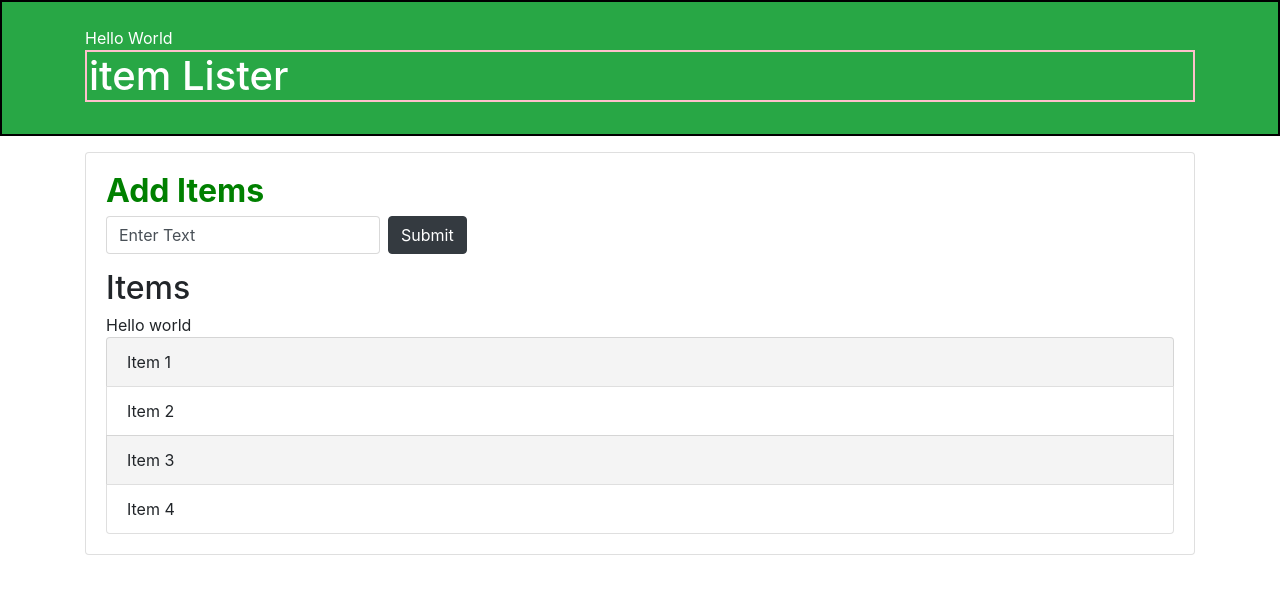
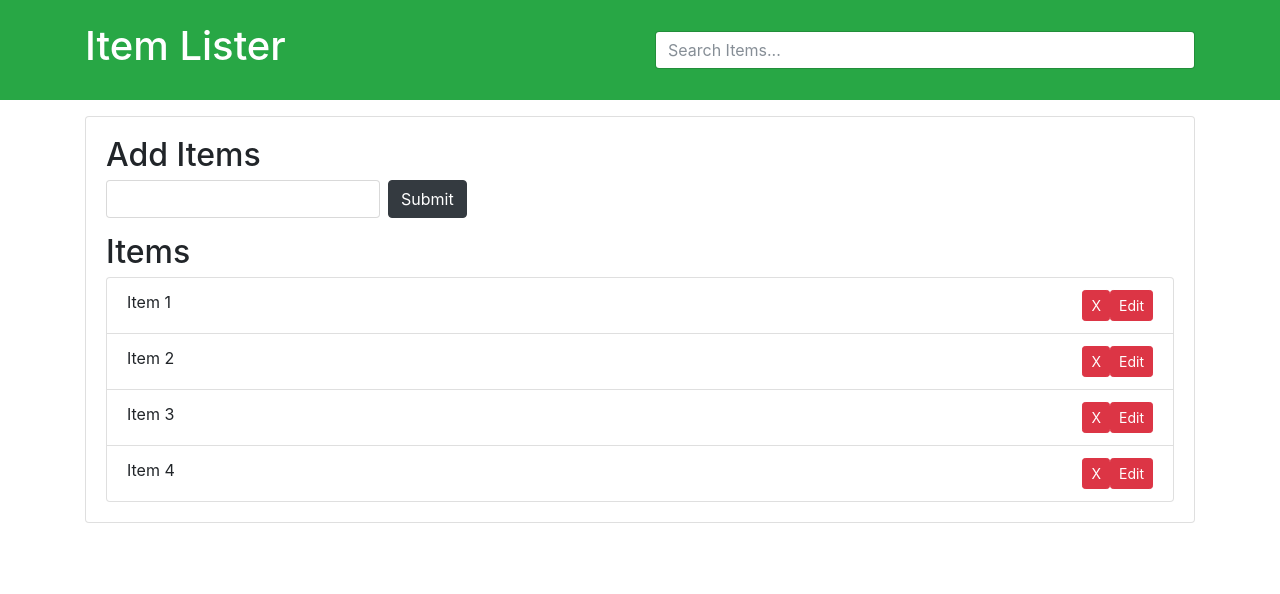
Before and after one commit to ansam007/UseOfLocalStorage, a plain HTML site: page index.html in a window 1280 px wide. Drawn offline with nearby package versions, Linux system fonts and the light colour scheme.

Commit message:
add edit buttom

```diff
--- a/index.html
+++ b/index.html
@@ -10,23 +10,29 @@
 <body>
   <header id="main-header" class="bg-success text-white p-4 mb-3">
     <div class="container">
-      <h1 id="header-title">item Lister <span style="display:none">123</span></h1>
+      <div class="row">
+        <div class="col-md-6">
+            <h1 id="header-title">Item Lister</h1>
+        </div>
+        <div class="col-md-6 align-self-center">
+            <input type="text" class="form-control" id="filter" placeholder="Search Items...">
+        </div>
+      </div>
     </div>
   </header>
   <div class="container">
    <div id="main" class="card card-body">
     <h2 class="title">Add Items</h2>
-    <form class="form-inline mb-3">
-      <input type="text" class="form-control mr-2" value="Enter Text">
+    <form id="addForm" class="form-inline mb-3">
+      <input type="text" class="form-control mr-2" id="item">
       <input type="submit" class="btn btn-dark" value="Submit">
     </form>
     <h2 class="title">Items</h2>
-
     <ul id="items" class="list-group">
-      <li class="list-group-item">Item 1</li>
-      <li class="list-group-item">Item 2</li>
-      <li class="list-group-item">Item 3</li>
-      <li class="list-group-item">Item 4</li>
+      <li class="list-group-item">Item 1 <button class="btn btn-danger btn-sm float-right delete">Edit</button> <button class="btn btn-danger btn-sm float-right delete">X</button></li>
+      <li class="list-group-item">Item 2 <button class="btn btn-danger btn-sm float-right delete">Edit</button> <button class="btn btn-danger btn-sm float-right delete">X</button></li>
+      <li class="list-group-item">Item 3 <button class="btn btn-danger btn-sm float-right delete">Edit</button> <button class="btn btn-danger btn-sm float-right delete">X</button></li>
+      <li class="list-group-item">Item 4 <button class="btn btn-danger btn-sm float-right delete">Edit</button> <button class="btn btn-danger btn-sm float-right delete">X</button></li>
     </ul>
    </div>
   </div>
--- a/index.js
+++ b/index.js
@@ -1,62 +1,67 @@
-var headerTitle = document.querySelector("#header-title");
-headerTitle.style.border = '2.7px solid pink';
-headerTitle.style.padding = '2px';
-var header = document.querySelector('#main-header');
-header.style.border = '2.7px solid black';
-var title = document.querySelector('h2');
-//title.innerHTML = '<b> Add Item </b>';
-title.style.fontWeight = 'bold';
-title.style.color =  'green'
+var form = document.getElementById('addForm');
+var itemList = document.getElementById('items');
+var filter = document.getElementById('filter');
 
-// var input = document.querySelector('input');
-// console.log(input);
-// input.value = 'enter text';
+// Form submit event
+form.addEventListener('submit', addItem);
+// Delete event
+itemList.addEventListener('click', removeItem);
+// Filter event
+filter.addEventListener('keyup', filterItems);
 
-// var submit = document.querySelector('input[type="submit"]');
-// submit.value = 'Submit';
+// Add item
+function addItem(e){
+  e.preventDefault();
 
-// var Lastitem = document.querySelector('.list-group-item:last-child');
-// Lastitem.style.backgroundColor = 'yellow';
+  // Get input value
+  var newItem = document.getElementById('item').value;
 
-// var Firstitem = document.querySelector('.list-group-item:first-child');
-// Firstitem.style.backgroundColor = 'orange';
+  // Create new li element
+  var li = document.createElement('li');
+  // Add class
+  li.className = 'list-group-item';
+  // Add text node with input value
+  li.appendChild(document.createTextNode(newItem));
 
-// var Nthitem = document.querySelector('.list-group-item:nth-child(2)');
-// Nthitem.style.backgroundColor = 'pink';
+  // Create del button element
+  var deleteBtn = document.createElement('button');
 
-// var Nthitem = document.querySelector('.list-group-item:nth-child(3)');
-// Nthitem.style.backgroundColor = 'pink';
+  // Add classes to del button
+  deleteBtn.className = 'btn btn-danger btn-sm float-right delete';
 
-// var list = document.querySelectorAll('.list-group-item')
-// console.log(list);
+  // Append text node
+  deleteBtn.appendChild(document.createTextNode('X'));
 
-var odd = document.querySelectorAll('li:nth-child(odd)');
-for(var i=0; i<odd.length; i++){
-    odd[i].style.backgroundColor = '#f4f4f4f4';
+  // Append button to li
+  li.appendChild(deleteBtn);
+
+  // Append li to list
+  itemList.appendChild(li);
 }
 
-var even = document.querySelectorAll('li:nth-child(even)');
-for(var i=0; i<even.length; i++){
-    even[i].style.backgroundColor = '#cc';
+// Remove item
+function removeItem(e){
+  if(e.target.classList.contains('delete')){
+    if(confirm('Are You Sure?')){
+      var li = e.target.parentElement;
+      itemList.removeChild(li);
+    }
+  }
 }
 
-var listen = document.querySelector('input');
-listen.addEventListener('click', function(){
-    listen.value = '';
-
-})
-
-var newDiv = document.createElement('div');
-var newDivText = document.createTextNode('Hello World');
-newDiv.appendChild(newDivText);
-
-var container = document.querySelector('header .container');
-var h1 = document.querySelector('header h1');
-container.insertBefore(newDiv, h1);
-
-
-const listItem1 = document.querySelector("#items li:first-child");
-console.log(listItem1);
-
-const helloWorldText2 = document.createTextNode("Hello world ");
-listItem1.parentNode.insertBefore(helloWorldText2, listItem1);
+// Filter Items
+function filterItems(e){
+  // convert text to lowercase
+  var text = e.target.value.toLowerCase();
+  // Get lis
+  var items = itemList.getElementsByTagName('li');
+  // Convert to an array
+  Array.from(items).forEach(function(item){
+    var itemName = item.firstChild.textContent;
+    if(itemName.toLowerCase().indexOf(text) != -1){
+      item.style.display = 'block';
+    } else {
+      item.style.display = 'none';
+    }
+  });
+}
```
